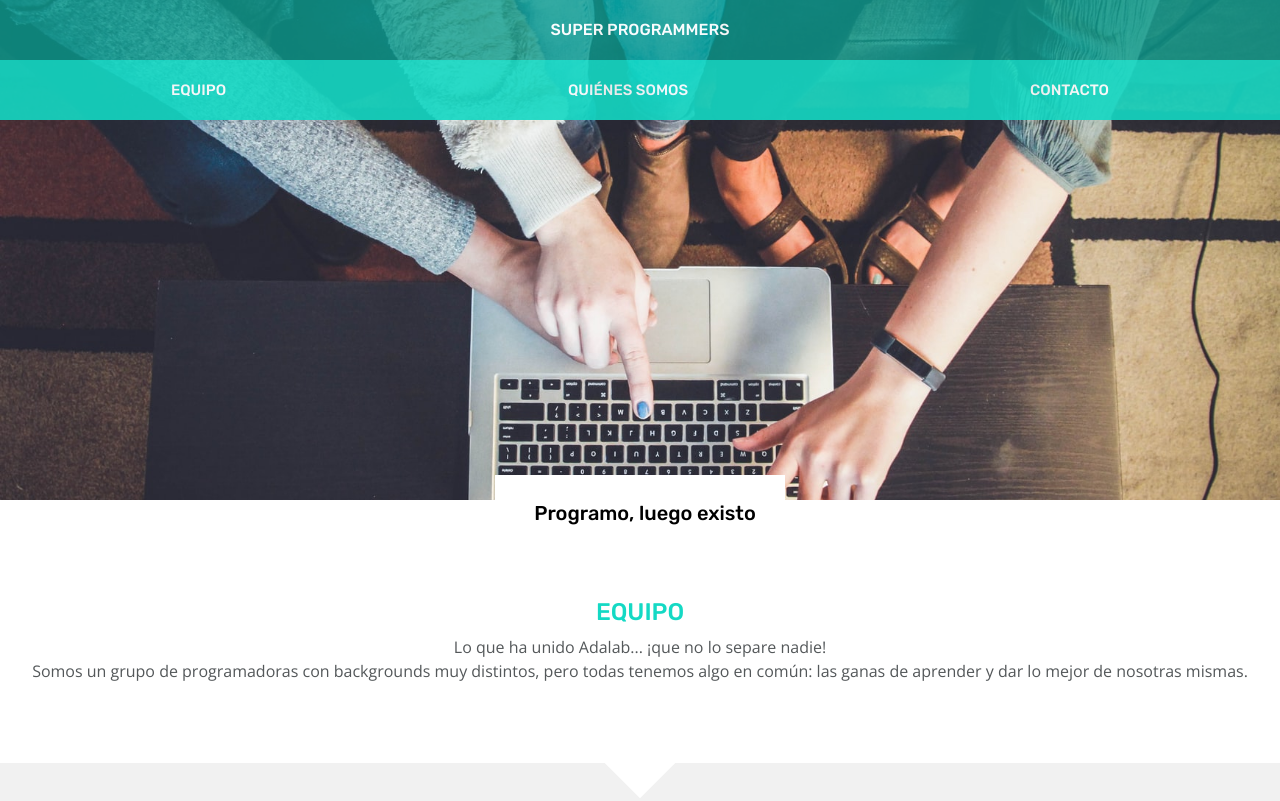
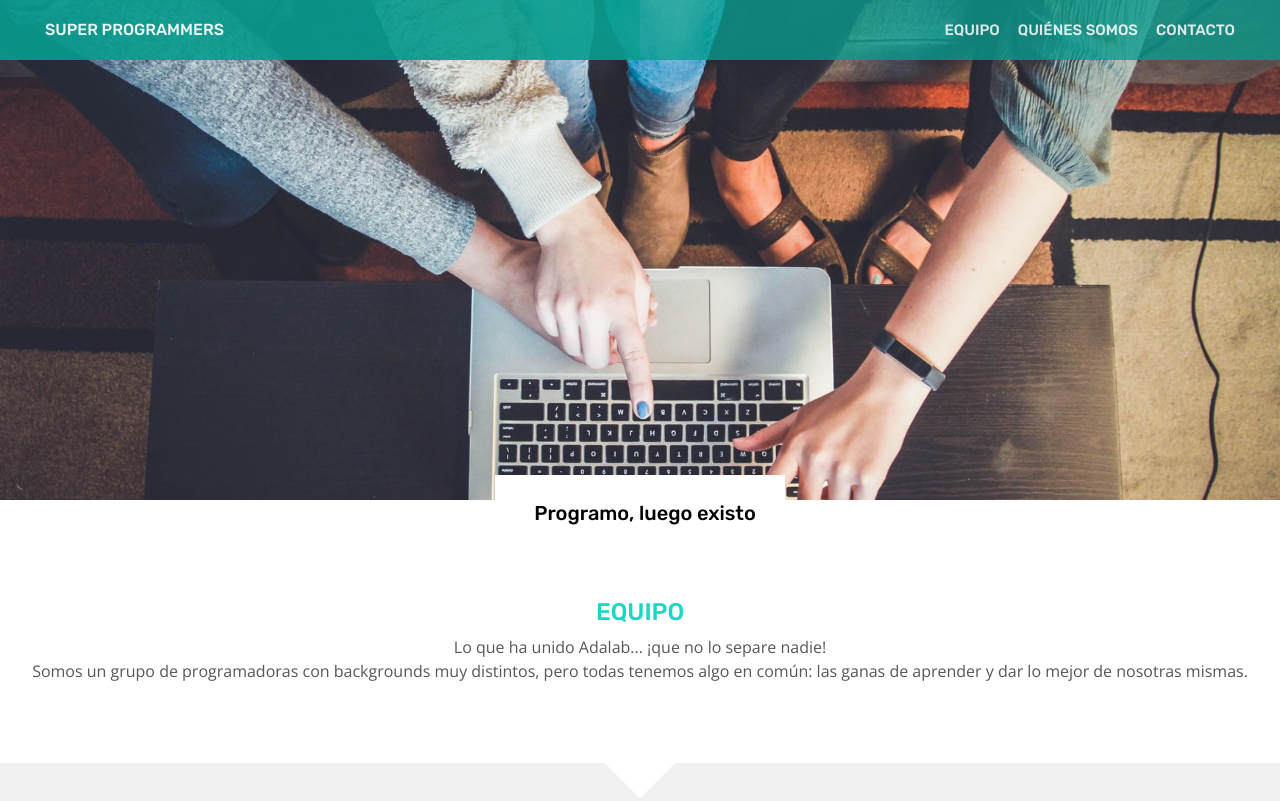
Before and after one commit to Adalab/project-promo-o-module-1-team-4, a plain HTML site: page index.html in a window 1280 px wide. Shown: the top 801 px of the page. Drawn offline with nearby package versions, Linux system fonts and the light colour scheme.

Commit message:
update header responsive

```diff
--- a/css/main.css
+++ b/css/main.css
@@ -349,3 +349,33 @@ footer {
 a:active {
   color: var(--dark-grey);
 }
+@media all and (min-width: 768px) {
+  /* <!-- ---------- Header ---------- --> */
+  .sticky {
+    display: flex;
+    justify-content: space-between;
+    align-items: center;
+    background-color: #099d8ecf;
+    opacity: 0.95;
+  }
+  .header__base {
+    height: 60px;
+    width: 50%;
+    display: flex;
+    justify-content: flex-start;
+    padding: 15px 0px 15px 45px;
+  }
+  .rectangle {
+    height: 60px;
+    width: 100%;
+    background-color: #099d8e00;
+    padding: 15px 45px 15px 0px;
+  }
+  .item-menu {
+    padding: 0px 0px 0px 18px;
+  }
+  /* <!-- ---------- Header ---------- --> */
+}
+@media all and (min-width: 1200px) {
+
+}
--- a/index.html
+++ b/index.html
@@ -18,7 +18,7 @@
     <section class="header__base">
       <h1>Super Programmers</h1>
     </section>
-    <nav class="menu">
+    <nav>
       <ul class="rectangle">
         <li><a class="item-menu" href="./index.html#id-equipo">Equipo</a></li>
         <li><a class="item-menu" href="./index.html#id-quienes-somos">Quiénes somos</a></li>
@@ -98,7 +98,8 @@
         <ul class="social">
           <li class="social-icon"><a href="https://twitter.com/BlancRastoll/"><i class="fab fa-twitter"></i></li>
           <span class="dot"> · </span>
-          <li class="social-icon"><a href="www.linkedin.com/in/victoria-blanc"><i class="fab fa-linkedin-in"></i></a></li>
+          <li class="social-icon"><a href="www.linkedin.com/in/victoria-blanc"><i class="fab fa-linkedin-in"></i></a>
+          </li>
           <span class="dot"> · </span>
           <li class="social-icon"><a href="https://github.com/vicblanc92"><i class="fab fa-github-alt"></i></a></li>
           <span class="dot"> · </span>
@@ -153,7 +154,9 @@
         <ul class="social">
           <li class="social-icon"><a href="https://twitter.com/Martirubio9"><i class="fab fa-twitter"></i></a></li>
           <span class="dot"> · </span>
-          <li class="social-icon"><a href="https://www.linkedin.com/in/marta-rubio-d%C3%ADaz-983848131/?originalSubdomain=uk"><i class="fab fa-linkedin-in"></i></a></li>
+          <li class="social-icon"><a
+              href="https://www.linkedin.com/in/marta-rubio-d%C3%ADaz-983848131/?originalSubdomain=uk"><i
+                class="fab fa-linkedin-in"></i></a></li>
           <span class="dot"> · </span>
           <li class="social-icon"><a href="https://github.com/martarubio93"><i class="fab fa-github-alt"></i></a></li>
           <span class="dot"> · </span>
```
